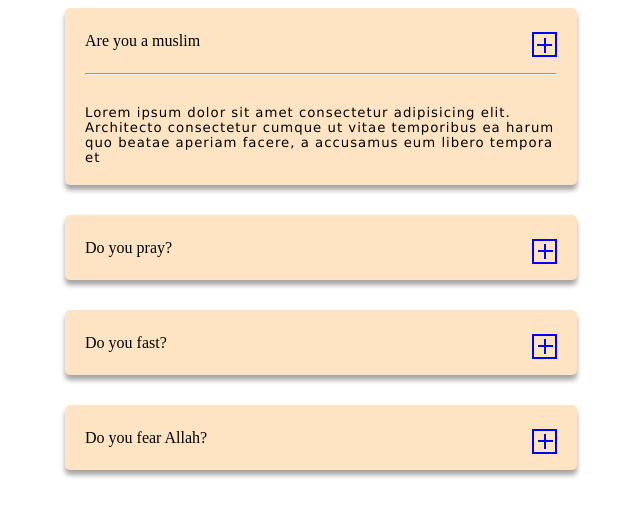
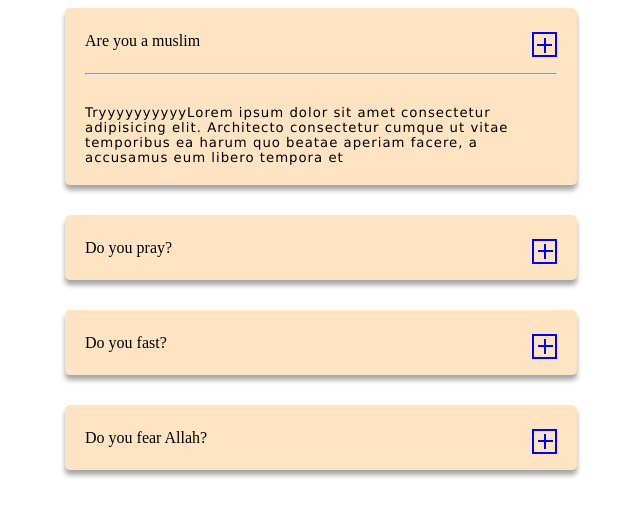
Before and after one commit to Gbengashowunmi/accordion, a plain HTML site: page index.html in a window 1280 px wide. Both pictures are taken after a click on the element 829 px from the left and 237 px from the top of the page. Shown: the part 193-710 px from the top of the page, without its empty margins (285-925 px from the left). Drawn offline with Linux system fonts and the light colour scheme.

Commit message:
Update index.html

```diff
--- a/index.html
+++ b/index.html
@@ -18,7 +18,7 @@
             </div>
             <hr class="hr">
             <h5 class="para1">
-                Lorem ipsum dolor sit amet consectetur adipisicing elit. Architecto consectetur cumque ut vitae temporibus ea harum quo beatae aperiam facere, a accusamus eum libero tempora et
+                TryyyyyyyyyyLorem ipsum dolor sit amet consectetur adipisicing elit. Architecto consectetur cumque ut vitae temporibus ea harum quo beatae aperiam facere, a accusamus eum libero tempora et
             </h5>
 
         </div>
```
